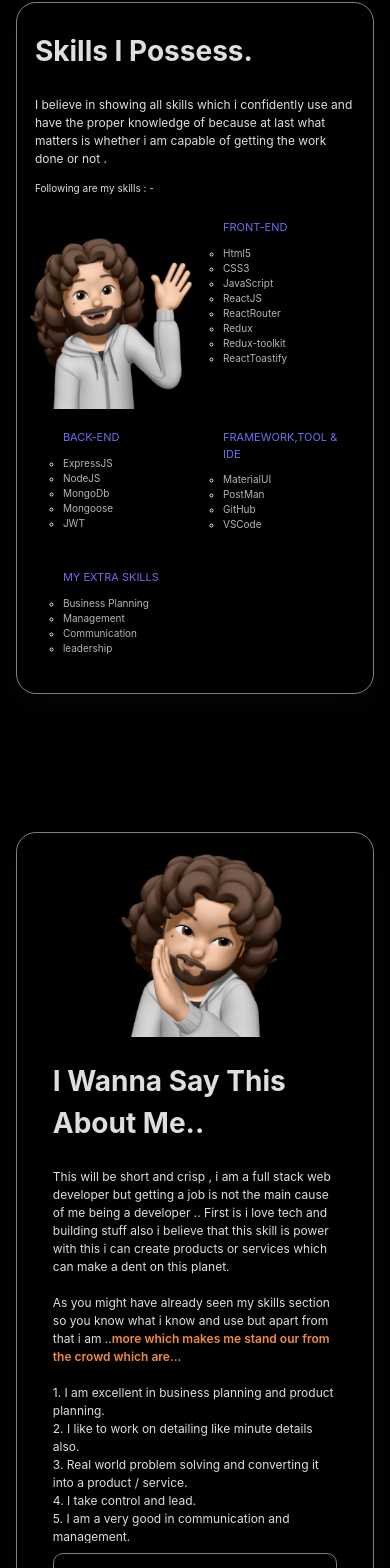
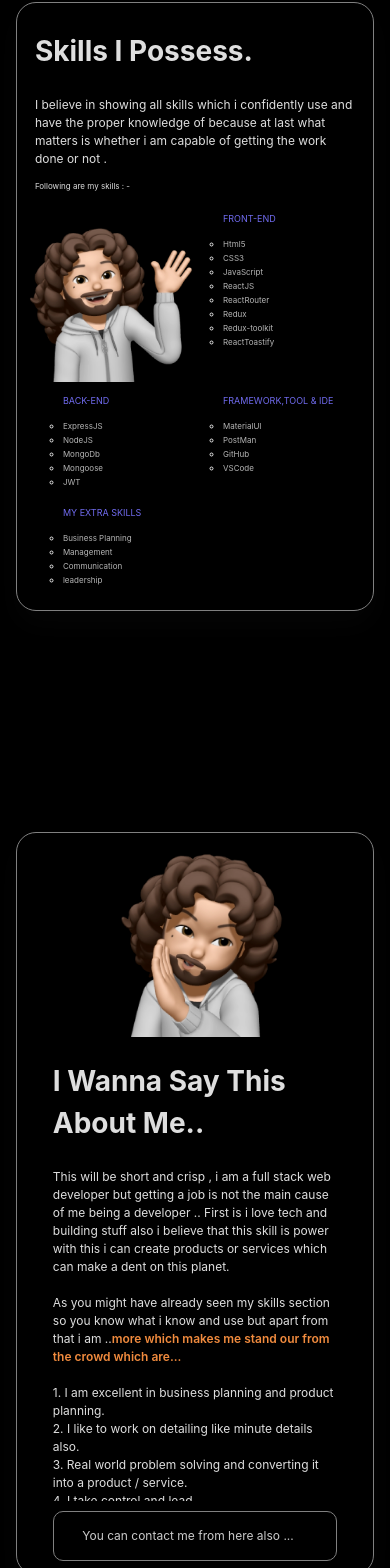
Before and after one commit to YYashSingh-9/my-portfolio, a React (Vite) app: page / in a window 390 px wide. Shown: the part 1036-2604 px from the top of the page. Built offline with nearby package versions, Linux system fonts and the light colour scheme.

Commit message:
optimization

```diff
--- a/src/Components/AboutMe.module.css
+++ b/src/Components/AboutMe.module.css
@@ -67,7 +67,7 @@
   }
   .titleNtext {
     overflow-y: scroll;
-    max-height: 60vh;
+    max-height: 55vh;
   }
   .titleNtext::-webkit-scrollbar {
     display: none; /* Safari and Chrome */
--- a/src/Components/FooterDiv.module.css
+++ b/src/Components/FooterDiv.module.css
@@ -95,7 +95,7 @@
     font-size: 1.1rem;
   }
   .mainFooterDiv {
-    height: 65vh;
+    height: 70vh;
   }
 }
 
--- a/src/Components/MyProjects.module.css
+++ b/src/Components/MyProjects.module.css
@@ -41,7 +41,7 @@
 @media (min-width: 280px) and (max-width: 600px) {
   .cardDiv {
     overflow-y: scroll;
-    max-height: 45rem;
+    max-height: 42rem;
   }
   .cardDiv::-webkit-scrollbar {
     display: none; /* Safari and Chrome */
--- a/src/Components/SkillSection.module.css
+++ b/src/Components/SkillSection.module.css
@@ -154,7 +154,7 @@ ul {
     font-size: 1.2rem;
   }
   .skillDivTitles h4 {
-    font-size: 1rem;
+    font-size: 0.8rem;
   }
   .listOne,
   .listTwo,
@@ -164,7 +164,7 @@ ul {
   }
   .listitle {
     font-weight: 400;
-    font-size: 1.1rem;
+    font-size: 0.9rem;
     margin: 1rem 0rem;
   }
   .divTwo {
@@ -173,10 +173,11 @@ ul {
   .lists {
     display: grid;
     grid-template-columns: 50% 50%;
-    grid-template-rows: 20rem 13rem 13rem;
-    row-gap: 1rem;
+    grid-template-rows: 18rem 11rem 11rem;
+    row-gap: 0.2rem;
   }
 }
+
 @media (min-width: 600px) and (max-width: 700px) {
   .logoSlide img {
     height: 5rem;
```
